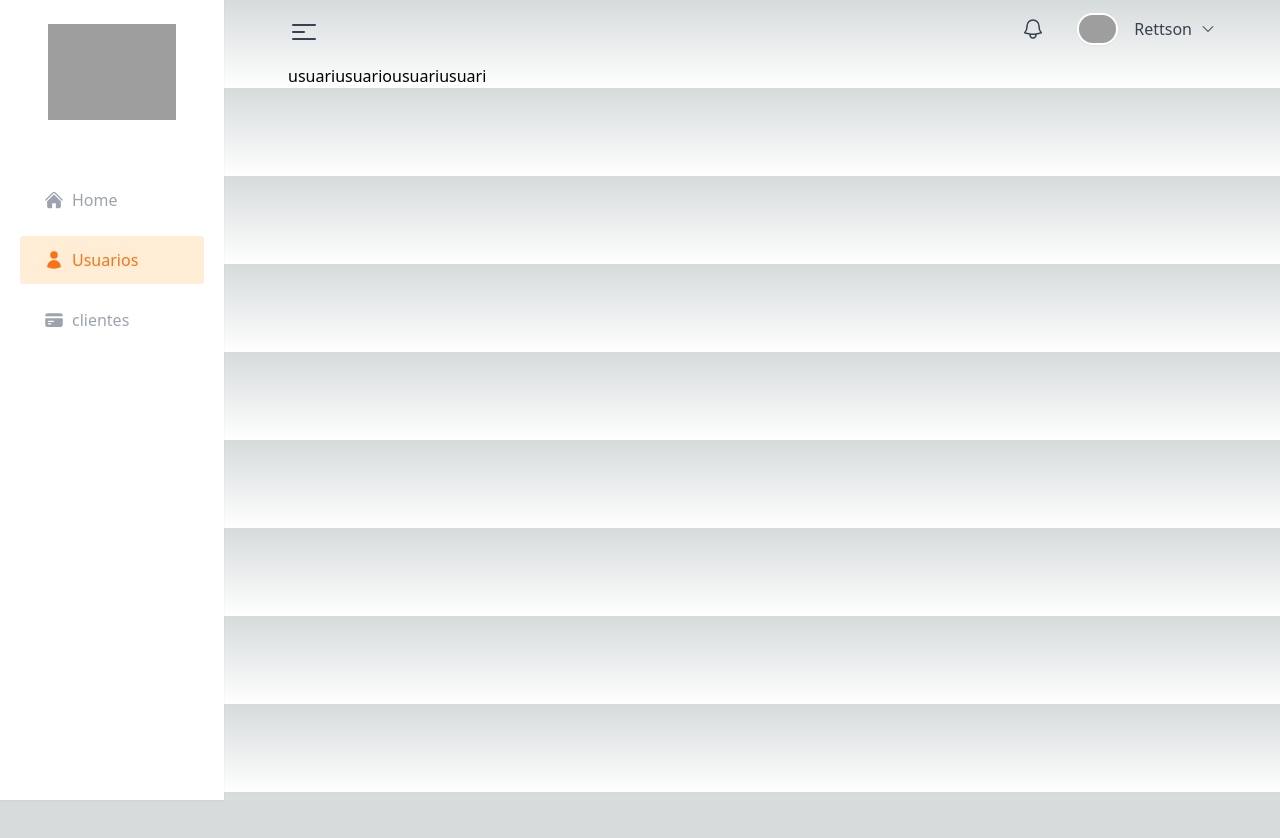
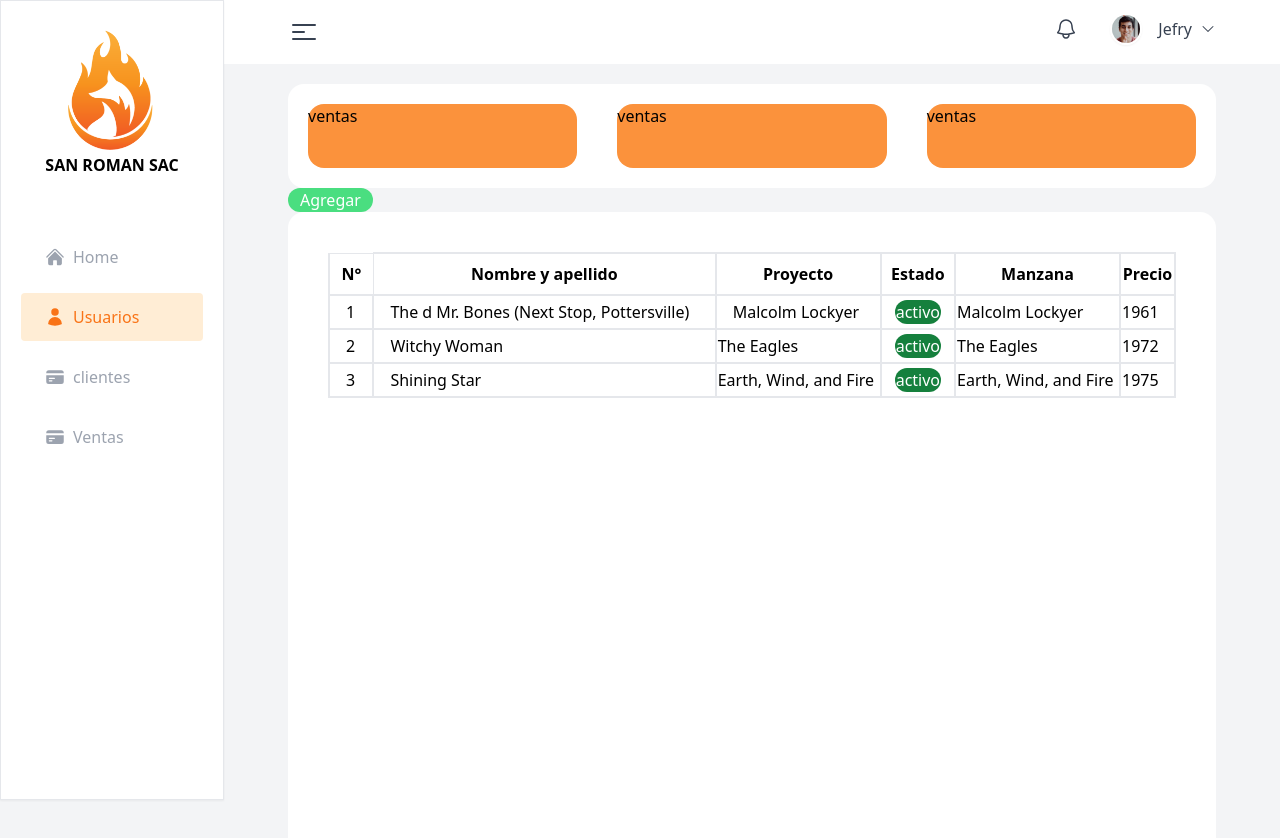
Before and after one commit to jefrydep/san_roman_app_front, a Next.js app: page /usuarios in a window 1280 px wide. Shown: the top 838 px of the page. Before the commit the page ends 800 px from the top, so only its background shows below. Built offline with nearby package versions, Linux system fonts and the light colour scheme; grey boxes are pictures that could not be loaded.

Commit message:
users table ready

```diff
--- a/components/SideBar.tsx
+++ b/components/SideBar.tsx
@@ -7,7 +7,7 @@ const SideBar = forwardRef(({ showNav }:any, ref:any) => {
   const router = useRouter();
 
   return (
-    <div ref={ref} className="fixed w-56 h-full bg-white shadow-sm">
+    <div ref={ref} className="fixed w-56 h-full border bg-white shadow-sm">
       <div className="flex justify-center mt-6 mb-14">
         <picture>
           <img
@@ -15,6 +15,7 @@ const SideBar = forwardRef(({ showNav }:any, ref:any) => {
             src="/ferox-transparent.png"
             alt="company logo"
           />
+          <h2 className="font-bold"> SAN ROMAN SAC</h2>
         </picture>
       </div>
 
@@ -29,6 +30,7 @@ const SideBar = forwardRef(({ showNav }:any, ref:any) => {
           >
             <div className="mr-2">
               <HomeIcon className="h-5 w-5" />
+
             </div>
             <div>
               <p>Home</p>
@@ -67,6 +69,23 @@ const SideBar = forwardRef(({ showNav }:any, ref:any) => {
             </div>
           </div>
         </Link>
+        <Link href="/ventas">
+          <div
+            className={`pl-6 py-3 mx-5 rounded text-center cursor-pointer mb-3 flex items-center transition-colors ${
+              router.pathname == "/ventas"
+                ? "bg-orange-100 text-orange-500"
+                : "text-gray-400 hover:bg-orange-100 hover:text-orange-500"
+            }`}
+          >
+            <div className="mr-2">
+              <CreditCardIcon className="h-5 w-5" />
+
+            </div>
+            <div>
+              <p>Ventas</p>
+            </div>
+          </div>
+        </Link>
       </div>
     </div>
   );
--- a/components/TopBar.tsx
+++ b/components/TopBar.tsx
@@ -13,7 +13,7 @@ import Link from "next/link";
 export default function TopBar({ showNav, setShowNav }:any) {
   return (
     <div
-      className={`fixed w-full h-16 flex justify-between items-center transition-all duration-[400ms] ${
+      className={`fixed w-full h-16 flex bg-white justify-between items-center transition-all duration-[400ms] ${
         showNav ? "pl-56" : ""
       }`}
     >
@@ -114,7 +114,7 @@ export default function TopBar({ showNav, setShowNav }:any) {
                 />
               </picture>
               <span className="hidden md:block font-medium text-gray-700">
-                Rettson
+            Jefry
               </span>
               <ChevronDownIcon className="ml-2 h-4 w-4 text-gray-700" />
             </Menu.Button>
--- a/pages/usuarios.tsx
+++ b/pages/usuarios.tsx
@@ -2,22 +2,83 @@ import React from "react";
 
 const usuarios = () => {
   return (
-    < >
-      <div className="flex h-full flex-row">
-        <div>
-            usuari
+    <>
+      <div className=" mt-5  flex   bg-white rounded-2xl justify-a  flex-row">
+        <div className=" mt-5 mx-5 flex-auto   h-16 bg-orange-400 rounded-2xl  flex-row">
+          ventas
         </div>
-        <div>
-            usuario
+        <div className=" my-5 mx-5 flex-auto   h-16 bg-orange-400 rounded-2xl  flex-row">
+          ventas
         </div>
-        <div>
-            usuari
+        <div className=" my-5 mx-5 flex-auto    h-16 bg-orange-400 rounded-2xl  flex-row">
+          ventas
         </div>
-        <div>
-            usuari
-        </div>
-        </div>
-    </ >
+      </div>
+      <button className="bg-green-400 rounded-xl px-3 text-white">
+        Agregar
+      </button>
+
+      <div className=" flex h-screen bg-white rounded-2xl justify-a  flex-col">
+      <table className="mx-10 my-10 pt-7 ">
+          <thead className="">
+            <tr className=" border-x-2 mx-10 ">
+              <th className="border p-2">N°</th>
+              <th className="border-y-2  ">Nombre y apellido</th>
+              <th className="border-2">Proyecto</th>
+              <th className="border-2">Estado</th>
+              <th className="border-2">Manzana</th>
+              <th className="border-2">Precio</th>
+            </tr>
+          </thead>
+          <tbody className=" ">
+            <tr className="">
+              <td className="border-2 px-4 py-1">
+                1
+              </td>
+              <td className="border-2 px-4 py-1">
+                The d Mr. Bones (Next Stop, Pottersville)
+              </td>
+              <td className="border-2 px-4 py-1">Malcolm Lockyer</td>
+              <td className="border-2 py-1 ">
+                <div className="bg-green-700 mx-3 rounded-xl text-center text-white">
+                  activo
+                </div>
+              </td>
+              <td className="border-2">Malcolm Lockyer</td>
+              <td className="border-2">1961</td>
+            </tr>
+            <tr>
+            <td className="border-2 px-4">
+                2
+              </td>
+              <td className="border-2 px-4">Witchy Woman</td>
+              <td className="border-2">The Eagles</td>
+              <td className="border-2 py-1">
+                <div className="bg-green-700 mx-3 rounded-xl text-center text-white">
+                  activo
+                </div>
+              </td>
+              <td className="border-2">The Eagles</td>
+              <td className="border-2">1972</td>
+            </tr>
+            <tr>
+            <td className="border-2 px-4">
+                3
+              </td>
+              <td className="border-2 px-4">Shining Star</td>
+              <td className="border-2">Earth, Wind, and Fire</td>
+              <td className="border-2 py-1">
+                <div className="bg-green-700 rounded-xl mx-3 text-center text-white">
+                  activo
+                </div>
+              </td>
+              <td className="border-2">Earth, Wind, and Fire</td>
+              <td className="border-2">1975</td>
+            </tr>
+          </tbody>
+        </table>
+      </div>
+    </>
   );
 };
 
--- /dev/null
+++ b/pages/ventas/ventas.tsx
@@ -0,0 +1,9 @@
+import React from 'react'
+
+const ventas = () => {
+  return (
+    <div>ventas</div>
+  )
+}
+
+export default ventas
--- a/styles/globals.css
+++ b/styles/globals.css
@@ -2,26 +2,7 @@
 @tailwind components;
 @tailwind utilities;
 
-:root {
-  --foreground-rgb: 0, 0, 0;
-  --background-start-rgb: 214, 219, 220;
-  --background-end-rgb: 255, 255, 255;
+
+body{
+  @apply bg-gray-100
 }
-
-@media (prefers-color-scheme: dark) {
-  :root {
-    --foreground-rgb: 255, 255, 255;
-    --background-start-rgb: 0, 0, 0;
-    --background-end-rgb: 0, 0, 0;
-  }
-}
-
-body {
-  color: rgb(var(--foreground-rgb));
-  background: linear-gradient(
-      to bottom,
-      transparent,
-      rgb(var(--background-end-rgb))
-    )
-    rgb(var(--background-start-rgb));
-}
```
Also changed, not shown: public/ferox-transparent.png (added), public/man-smiling.jpg (added).
